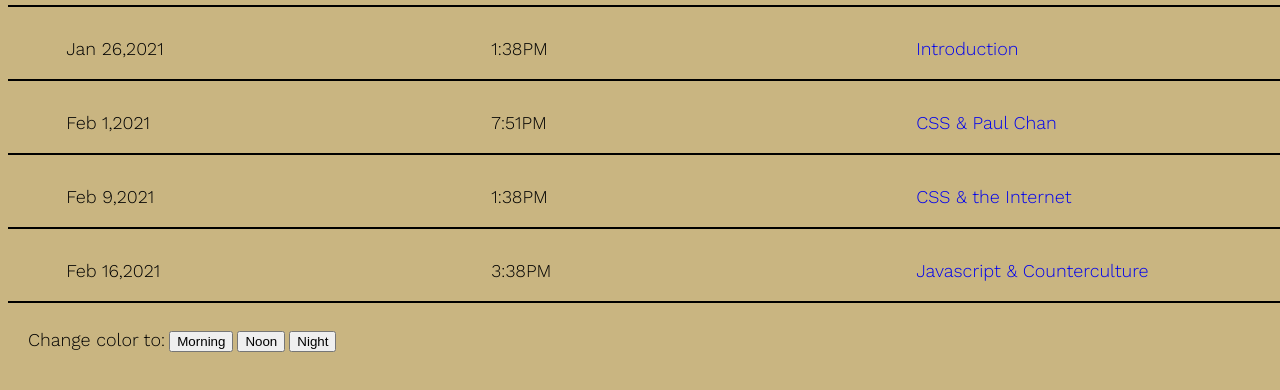
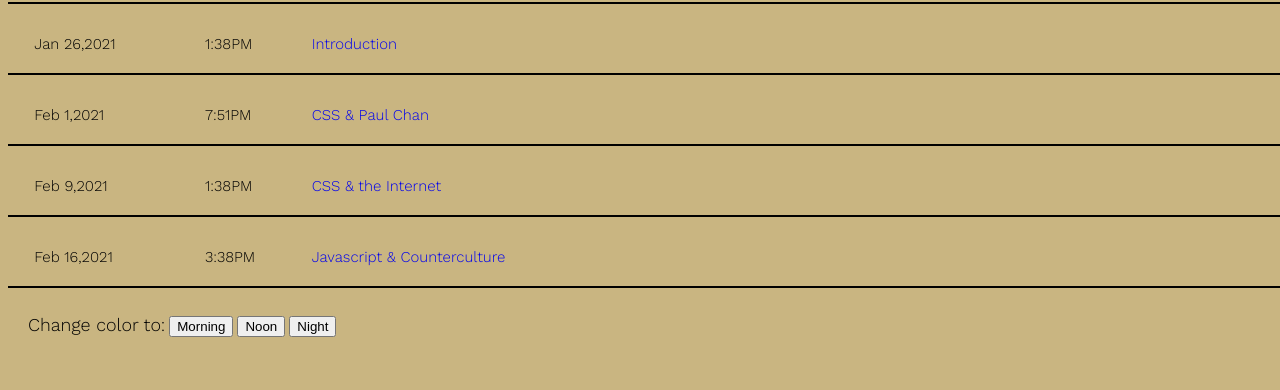
Before and after one commit to wanhsiu/wendie-journal, a plain HTML site: page index.html in a window 1280 px wide. Shown: the part 214-604 px from the top of the page. Drawn offline with nearby package versions, Linux system fonts and the light colour scheme; a web font is replaced by a local one.

Commit message:
Add files via upload

```diff
--- a/styles.css
+++ b/styles.css
@@ -15,7 +15,7 @@ body {
     background-size: 100%;
     }
 
-.homepage, {
+.homepage {
     /* padding: 10px; */
     max-width: 640px;
     /* margin: 1em auto; */
@@ -73,6 +73,8 @@ body {
         color:black;
 
 }
+  }
+
 .header2 {
   font-family: 'Work Sans', sans-serif;
   font-weight: 300;
@@ -83,7 +85,7 @@ body {
     color:black;
 
 }
-.homedate, .hometime, .journalname, {
+.homedate, .hometime, .journalname {
   font-family: 'Work Sans', sans-serif;
   font-weight: 300;
   font-style: normal;
@@ -149,8 +151,17 @@ body {
     color:greenyellow;
   }
 
-  .homedate, .hometime, .journalname {
-      width: 25%;
+  .homedate {
+    width: 20%;
+    text-align: left;
+}
+.hometime {
+  width: 10%;
+  text-align: left;
+}
+
+  .journalname {
+      width: 50%;
       text-align: left;
   }
 
```
